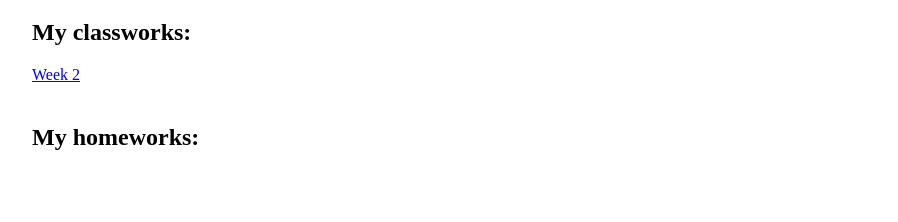
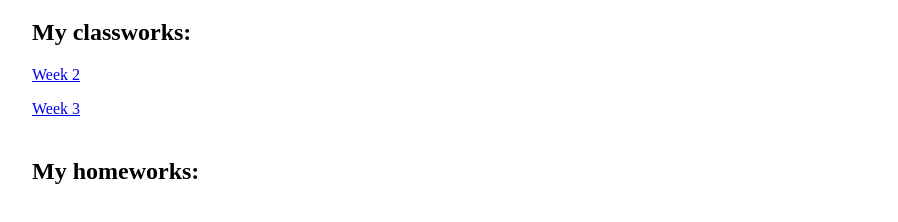
Before and after one commit to aparm/web-app-dev, a plain HTML site: page index.html in a window 1280 px wide. Shown: the part 138-360 px from the top of the page, without its empty margins (16-914 px from the left). Drawn offline with Linux system fonts and the light colour scheme.

Commit message:
add link

```diff
--- a/index.html
+++ b/index.html
@@ -15,6 +15,7 @@
             <div class="cws">
                 <h2>My classworks:</h2>
                 <p><a href="classworks/week2/index.html">Week 2</a></p>
+                <p><a href="classworks/week3/index.html">Week 3</a></p>
             </div>
 
             <div class="hws">
```
